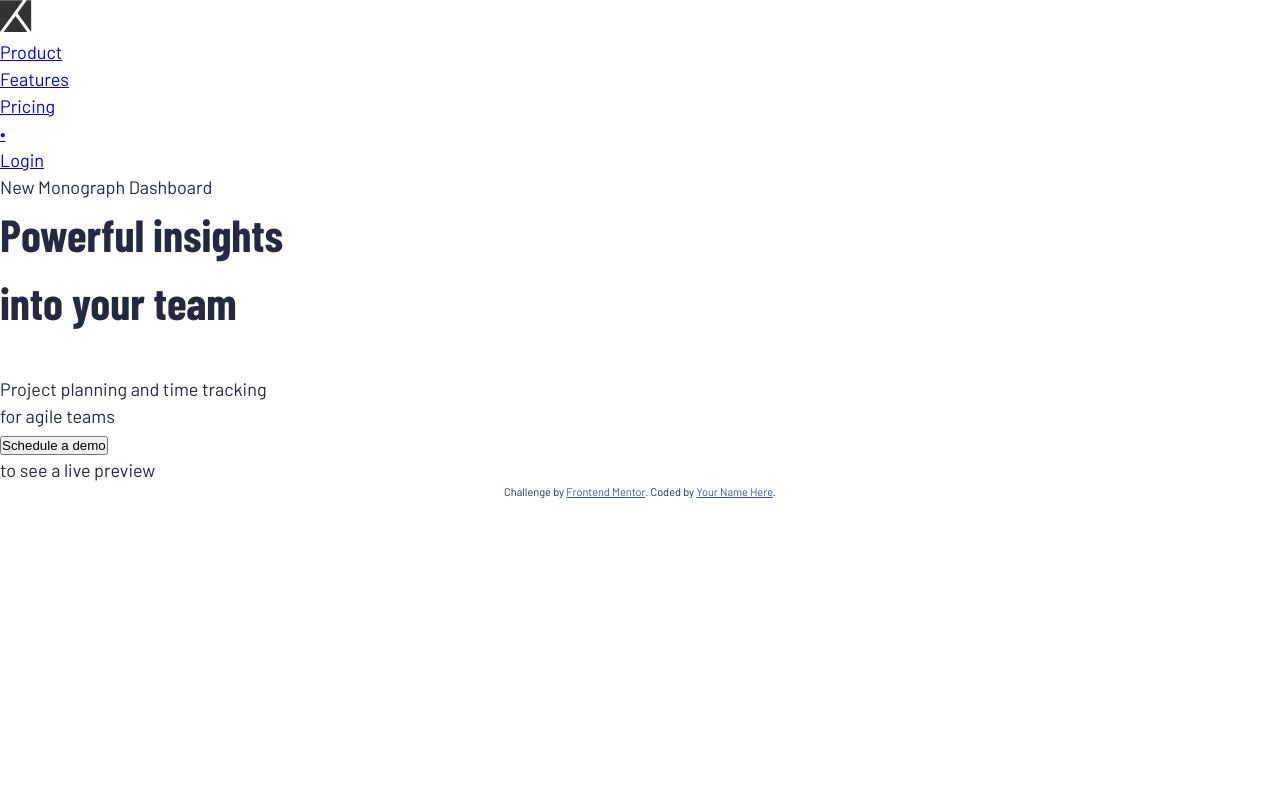
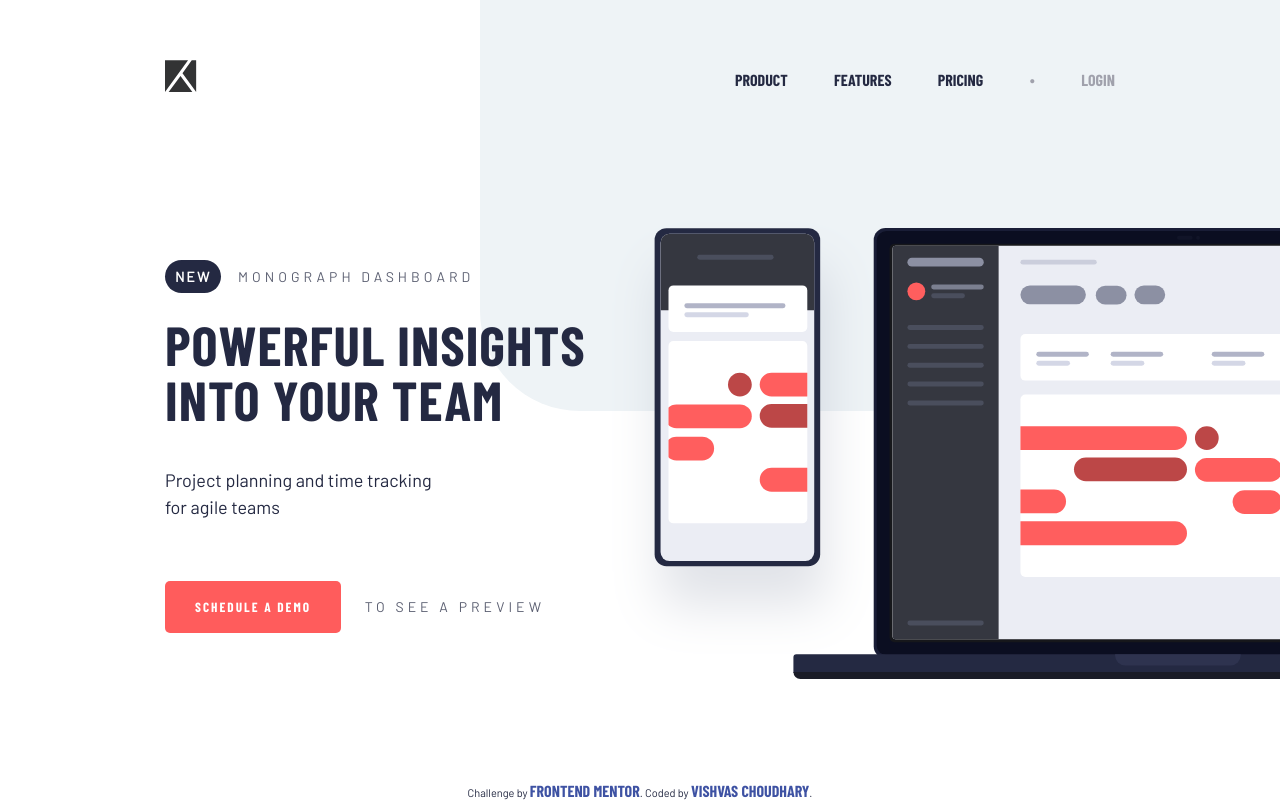
Before and after one commit to vishvas-choudhary/project-tracking-intro-component, a plain HTML site: page index.html in a window 1280 px wide. Drawn offline with nearby package versions, Linux system fonts and the light colour scheme.

Commit message:
Desktop design completed

```diff
--- a/index.html
+++ b/index.html
@@ -37,14 +37,16 @@
   <body>
     <main class="container">
       <header class="header">
-        <img src="./images/logo.svg" alt="logo" class="logo" />
+        <figure class="logo">
+          <img src="./images/logo.svg" alt="logo" />
+        </figure>
         <nav class="nav">
           <ul>
             <li><a href="#">Product</a></li>
             <li><a href="#">Features</a></li>
             <li><a href="#">Pricing</a></li>
             <li>
-              <a href="#"><span class="dot">&bull;</span></a>
+              <span class="dot">&bull;</span>
             </li>
             <li>
               <a href="#"><span>Login</span></a>
@@ -54,17 +56,19 @@
       </header>
       <section class="section">
         <div class="left">
-          <p class="light-text"><span>New</span> Monograph Dashboard</p>
+          <p class="light-text sub-heading">
+            <span>New</span> Monograph Dashboard
+          </p>
           <h1>
             Powerful insights <br />
             into your team
           </h1>
-          <p>
+          <p class="description">
             Project planning and time tracking <br />
             for agile teams
           </p>
           <button>Schedule a demo</button>
-          <p class="light-text">to see a live preview</p>
+          <p class="light-text preview">to see a preview</p>
         </div>
         <div class="right"></div>
       </section>
@@ -75,7 +79,7 @@
         Challenge by
         <a href="https://www.frontendmentor.io?ref=challenge" target="_blank"
           >Frontend Mentor</a
-        >. Coded by <a href="#">Your Name Here</a>.
+        >. Coded by <a href="#">Vishvas Choudhary</a>.
       </p>
     </footer>
   </body>
--- a/style.css
+++ b/style.css
@@ -27,6 +27,149 @@ body {
 h1 {
   font-family: "Barlow Condensed", sans-serif;
   font-weight: 700;
-  font-size: 4.5rem;
+  font-size: 5.5rem;
+  line-height: 1;
+  letter-spacing: 1px;
   margin-bottom: 4rem;
+  text-transform: uppercase;
 }
+
+ul {
+  list-style: none;
+}
+
+a {
+  text-decoration: none;
+  color: var(--veryDarkBlue);
+  font-family: "Barlow Condensed", sans-serif;
+  font-weight: 700;
+  font-size: 1.6rem;
+  text-transform: uppercase;
+  transition: all 0.2s ease-in-out;
+}
+
+a:hover {
+  border-bottom: 1px solid var(--veryDarkBlue);
+}
+
+a span,
+.dot {
+  color: var(--grayishBlue);
+}
+
+a span:hover {
+  border-bottom: 1px solid var(--grayishBlue);
+}
+
+button {
+  border: none;
+  border-radius: 5px;
+  background-color: var(--red);
+  color: white;
+  text-transform: uppercase;
+  font-family: "Barlow Condensed", sans-serif;
+  font-weight: 700;
+  padding: 1.8rem 3rem;
+  letter-spacing: 2px;
+  margin-right: 2rem;
+  transition: all 0.2s ease-in-out;
+  cursor: pointer;
+}
+
+button:hover {
+  opacity: 0.8;
+}
+
+.container {
+  max-width: 144rem;
+  margin: 0 auto;
+  /* height: 80rem; */
+  overflow: hidden;
+  position: relative;
+}
+
+.container::after {
+  content: "";
+  position: absolute;
+  top: -50%;
+  right: 0%;
+  /* transform: translate(50%, 50%); */
+  width: 80rem;
+  height: 80rem;
+  background-color: var(--lightGrayishBlue);
+  border-radius: 100px;
+  z-index: -1;
+}
+
+/* NAVIGATION */
+.header {
+  padding: 6rem 16.5rem 0 16.5rem;
+  display: flex;
+  justify-content: space-between;
+  align-items: center;
+  margin-bottom: 12rem;
+}
+
+.logo {
+  flex: 3;
+}
+
+.nav {
+  flex: 2;
+}
+
+.nav ul {
+  display: flex;
+  justify-content: space-between;
+}
+
+/* SECTION */
+.section {
+  display: flex;
+  justify-content: space-between;
+  align-items: center;
+  margin-bottom: 10rem;
+}
+
+.left {
+  flex: 2;
+  margin-left: 16.5rem;
+}
+
+.light-text {
+  color: var(--darkGrayishBlue);
+  text-transform: uppercase;
+  font-size: 1.4rem;
+  letter-spacing: 4px;
+}
+
+.light-text span {
+  color: white;
+  background-color: var(--veryDarkBlue);
+  font-weight: bold;
+  padding: 0.8rem 1rem;
+  border-radius: 100px;
+  letter-spacing: 2px;
+  margin-right: 1rem;
+}
+
+.sub-heading {
+  margin-bottom: 3rem;
+}
+
+.description {
+  margin-bottom: 6rem;
+}
+
+.preview {
+  display: inline;
+}
+
+.right {
+  flex: 3;
+  background-image: url(./images/illustration-devices.svg);
+  background-repeat: no-repeat;
+  background-size: cover;
+  background-position: left center;
+  height: 46rem;
+}
```
